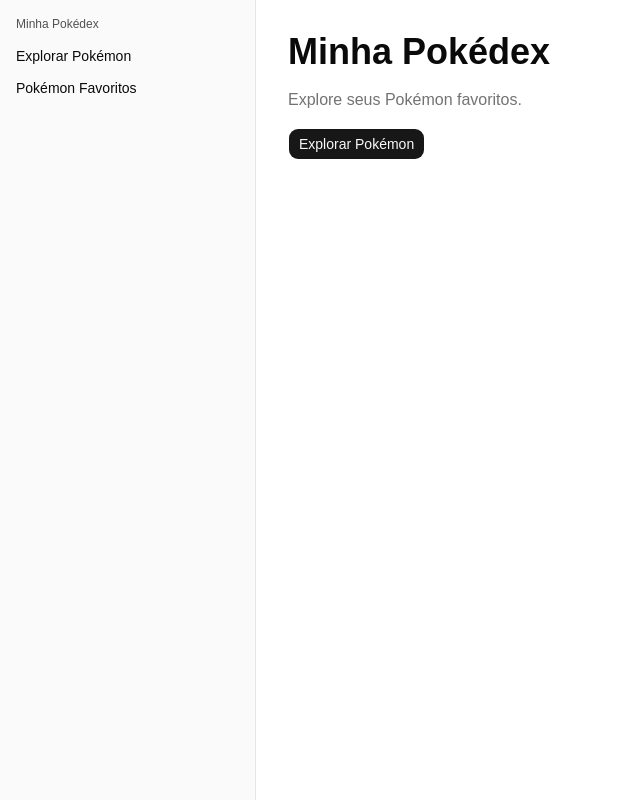
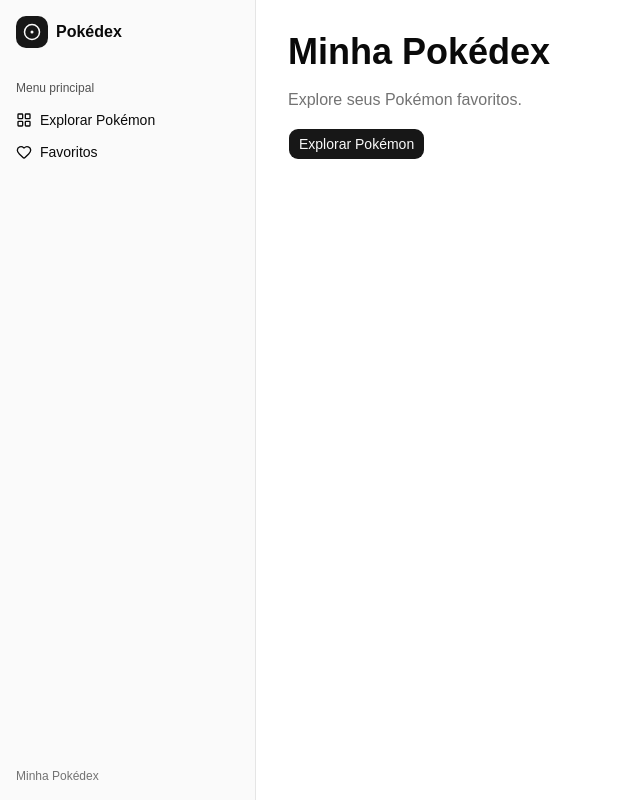
Before and after one commit to Maikoandre/pokedex, a React (Vite) app: page / in a window 1280 px wide. Shown: the whole page, without its empty margins (0-640 px from the left). Built offline with nearby package versions, Linux system fonts and the light colour scheme.

Commit message:
feat: add sidebar header

```diff
--- a/package.json
+++ b/package.json
@@ -15,6 +15,7 @@
     "@tailwindcss/vite": "^4.3.3",
     "class-variance-authority": "^0.7.1",
     "cn": "^0.4.0",
+    "lucide": "^1.54.0",
     "lucide-react": "^1.53.0",
     "radix-ui": "^1.7.0",
     "react": "^19.2.8",
--- a/src/components/layout/SidebarLayout.jsx
+++ b/src/components/layout/SidebarLayout.jsx
@@ -1,14 +1,18 @@
 import {
   Sidebar,
   SidebarContent,
+  SidebarFooter,
   SidebarGroup,
   SidebarGroupContent,
   SidebarGroupLabel,
+  SidebarHeader,
   SidebarMenu,
   SidebarMenuButton,
   SidebarMenuItem,
   SidebarProvider,
 } from "@/components/ui/sidebar";
+
+import { LayoutGrid, Heart, CircleDot } from "lucide-react";
 
 export default function SidebarLayout({ children }) {
   return (
@@ -18,24 +22,45 @@
         {" "}
         <Sidebar>
           {" "}
+          <SidebarHeader>
+            {" "}
+            <div className="flex items-center gap-2 px-2 py-2">
+              {" "}
+              <div className="flex size-8 items-center justify-center rounded-lg bg-primary text-primary-foreground">
+                {" "}
+                <CircleDot size={18} />{" "}
+              </div>
+              <span className="font-semibold">Pokédex</span>
+            </div>
+          </SidebarHeader>
           <SidebarContent>
-            {" "}
             <SidebarGroup>
-              {" "}
-              <SidebarGroupLabel>Minha Pokédex </SidebarGroupLabel>
+              <SidebarGroupLabel>Menu principal</SidebarGroupLabel>
+
               <SidebarGroupContent>
                 <SidebarMenu>
                   <SidebarMenuItem>
-                    <SidebarMenuButton>Explorar Pokémon</SidebarMenuButton>
+                    <SidebarMenuButton>
+                      <LayoutGrid />
+                      <span>Explorar Pokémon</span>
+                    </SidebarMenuButton>
                   </SidebarMenuItem>
 
                   <SidebarMenuItem>
-                    <SidebarMenuButton>Pokémon Favoritos</SidebarMenuButton>
+                    <SidebarMenuButton>
+                      <Heart />
+                      <span>Favoritos</span>
+                    </SidebarMenuButton>
                   </SidebarMenuItem>
                 </SidebarMenu>
               </SidebarGroupContent>
             </SidebarGroup>
           </SidebarContent>
+          <SidebarFooter>
+            <p className="px-2 py-2 text-xs text-muted-foreground">
+              Minha Pokédex
+            </p>
+          </SidebarFooter>
         </Sidebar>
         <main className="min-w-0 flex-1 p-8">{children}</main>
       </div>
```
Also changed, not shown: 1 other file (tests, documents, lock files or other folders).
